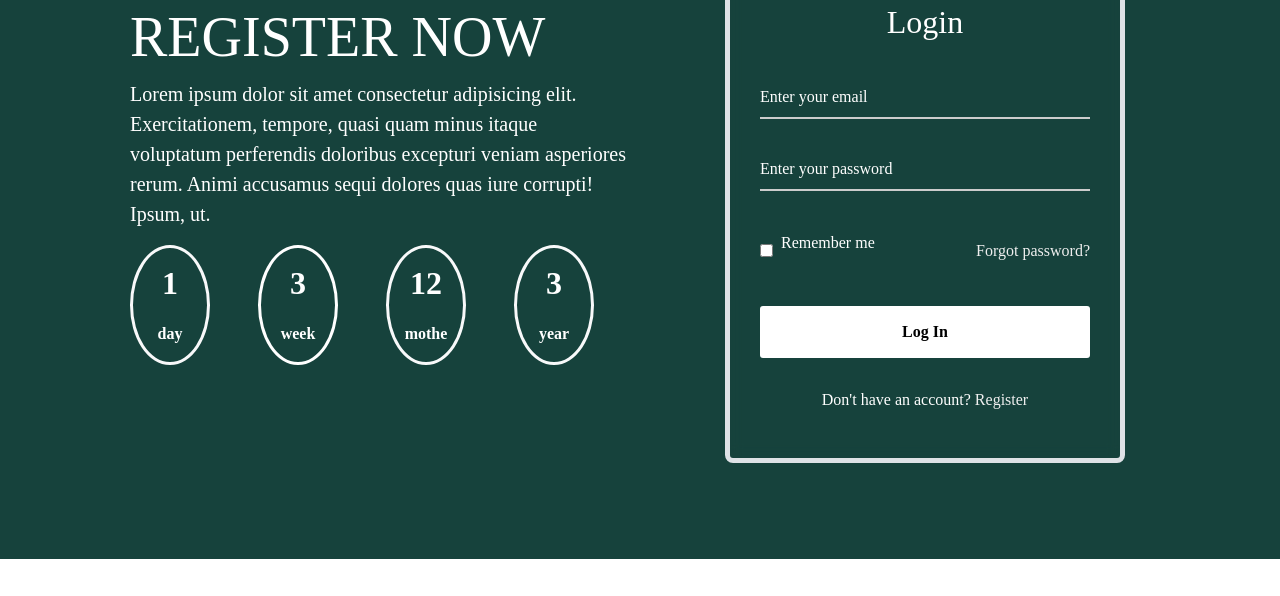
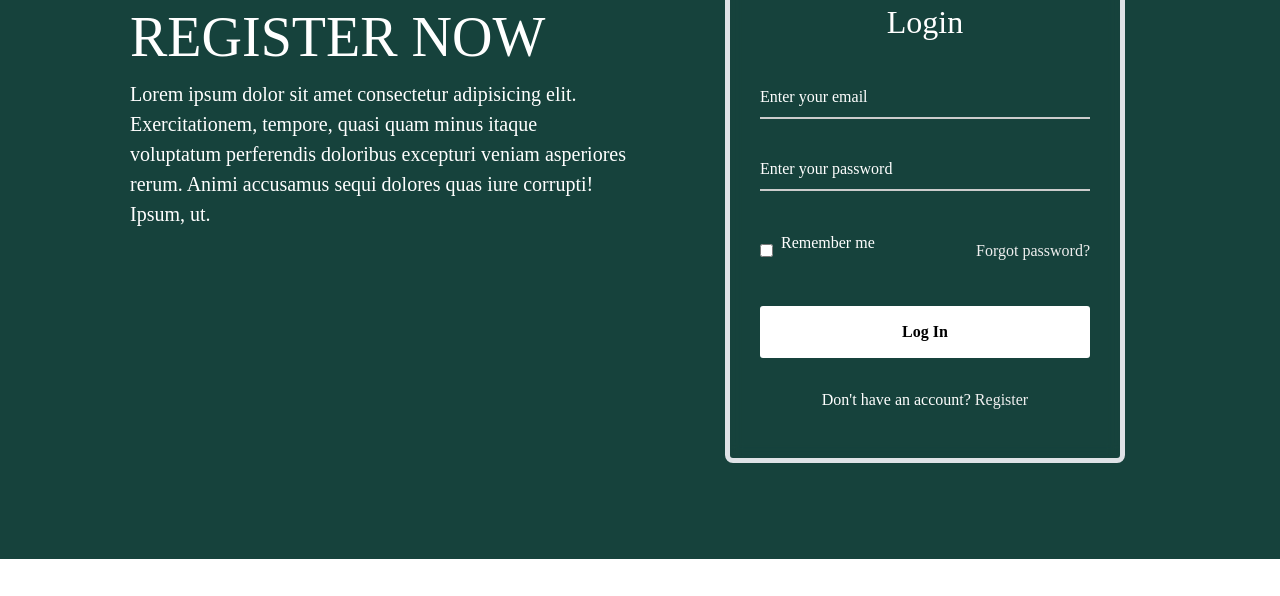
Before and after one commit to tiloksain713/E--learning.github.io, a plain HTML site: page project--1/index.html in a window 1280 px wide. Shown: the part 2997-3593 px from the top of the page. Drawn offline with nearby package versions, Linux system fonts and the light colour scheme.

Commit message:
Update index.html

```diff
--- a/project--1/index.html
+++ b/project--1/index.html
@@ -403,25 +403,7 @@
 
 
                <p class=" text-white lead ms-5 mt-2 "> <b>Lorem ipsum dolor sit amet consectetur adipisicing elit. Exercitationem, tempore, quasi quam minus itaque voluptatum perferendis doloribus excepturi veniam asperiores rerum. Animi accusamus sequi dolores quas iure corrupti! Ipsum, ut. </b></p>
-               <div class="d-flex justify-content-start mt-3 ">
-
-                 <span class=" text-break text-center ms-5 border border-light rounded-circle   text-center ms-5 border-3   " style="width:80px "> <h2 class="h2 text-white  mt-3 text-capitalize"><b> 1 </b></h2>
-                <p class="  text-white"><b> day</b></p>
-              </span>
-
-              <span class=" text-break  border-white   text-center ms-5 border border-light rounded-circle   text-center ms-5 border-3   " style="width:80px  "><h2 class="text-white h2 mt-3 text-capitalize "><b> 3 </b></h2>
-                  <p class=" text-white"> <b>week</b></p>
-                </span>
-
-                <span class=" text-break   text-center ms-5  border border-light rounded-circle   text-center ms-5  border-3  " style="width:80px "><h2 class="text-white h2 mt-3 text-capitalize"> <b>  12 </b></h2>
-                  <p class="text-white">  <b>mothe</b></p>
-                </span>
-
-                <span class=" text-break border border-light rounded-circle   text-center ms-5  border-3  " style="width:80px"><h2 class="text-white h2 mt-3 text-capitalize" ><b> 3 </b></h2>
-                  <p class="text-white"> <b> year </b></p>
-                </span>
-
-                </div>
+
               </div>
 
 
```
